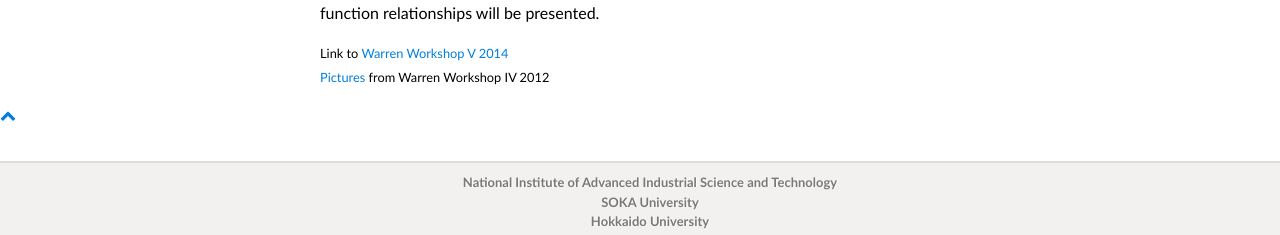
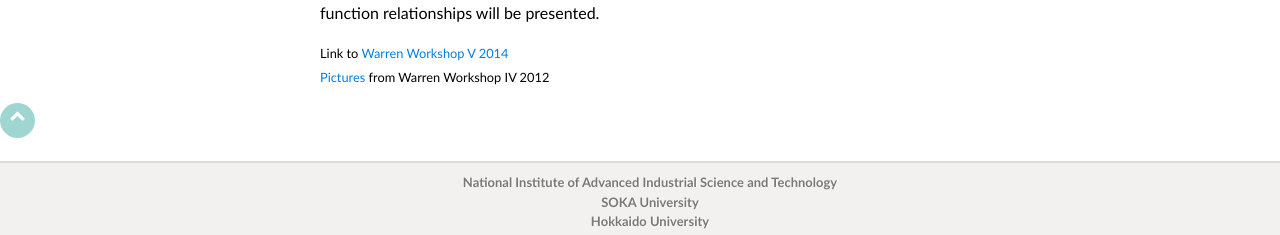
Before and after one commit to yamazakiM/test_warren2016, a Jekyll site: the page built from index.md, in a window 1280 px wide and 1022 px high. Shown: the part 784-1019 px from the top of the window. Built offline with Jekyll 4.4.1, drawn with Linux system fonts in a browser that asks for light colours; nearby versions of some CDN libraries; library files that are not in the unit come from our copies.

Commit message:
Update stylesheet.css

```diff
--- a/stylesheets/stylesheet.css
+++ b/stylesheets/stylesheet.css
@@ -730,7 +730,7 @@
   min-width:640px;
 }
 
-/*
+
 #pageTop a:hover {
       text-decoration: none;
       opacity: 0.7;
@@ -749,10 +749,10 @@
       text-decoration: none;
       text-align: center;
     }
-*/
+
 
 /* ページトップへ戻る */
-.pageTop {
+/*.pageTop {
     position:relative;
     width:90%;
     max-width:900px;
@@ -768,14 +768,14 @@
     hegiht:66px;
     margin-left:920px;*/
     /* ↓以下はリンク装飾↓ */
-    padding:1em 0;
+   /* padding:1em 0;
     background:#3498db;
     text-align:center;
     outline:none;
     text-decoration: none;
     z-index:9999;
     border-radius:3px 3px 0 0;
-}
+}*/
 
 /*******************************************************************************
 Small Device Styles
```
